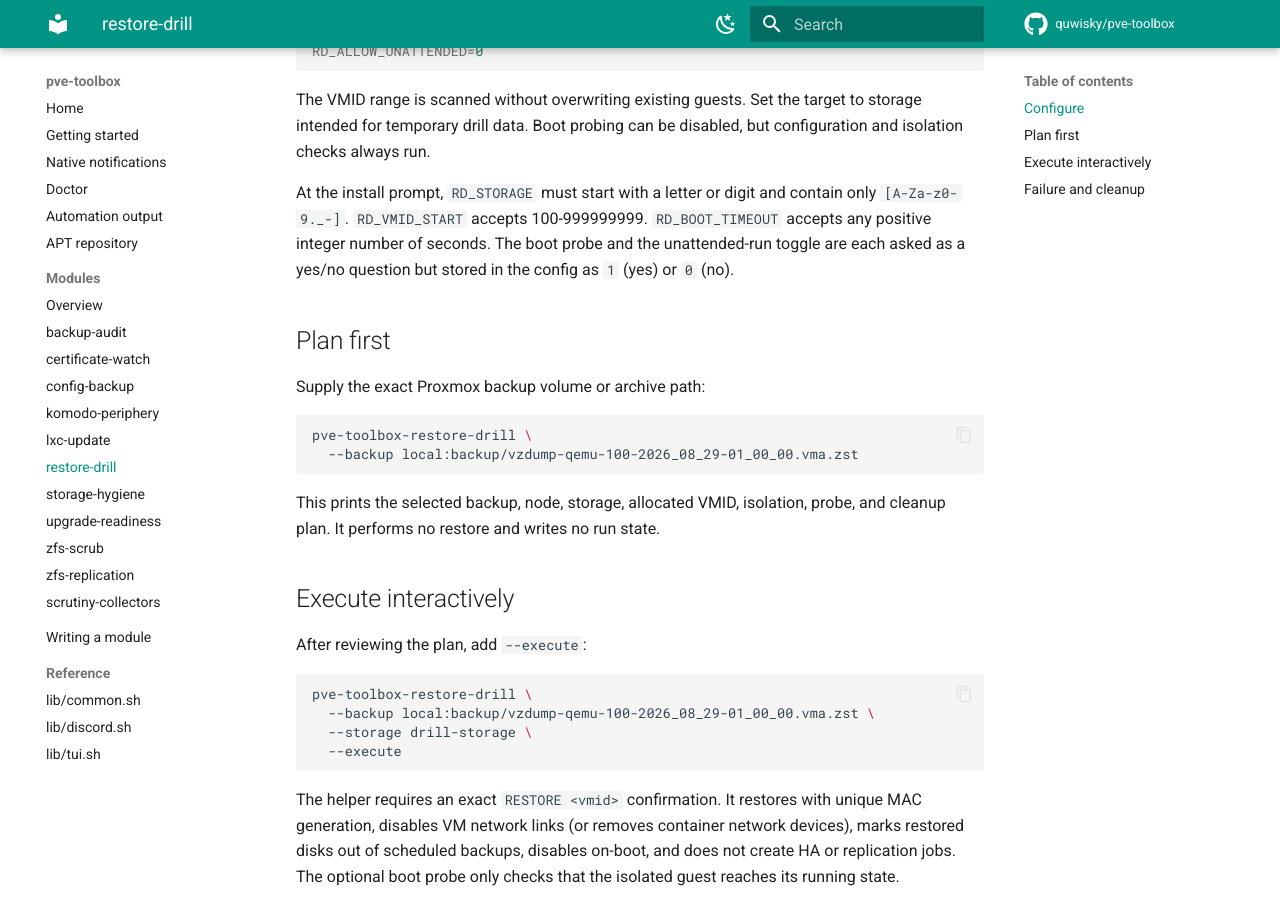
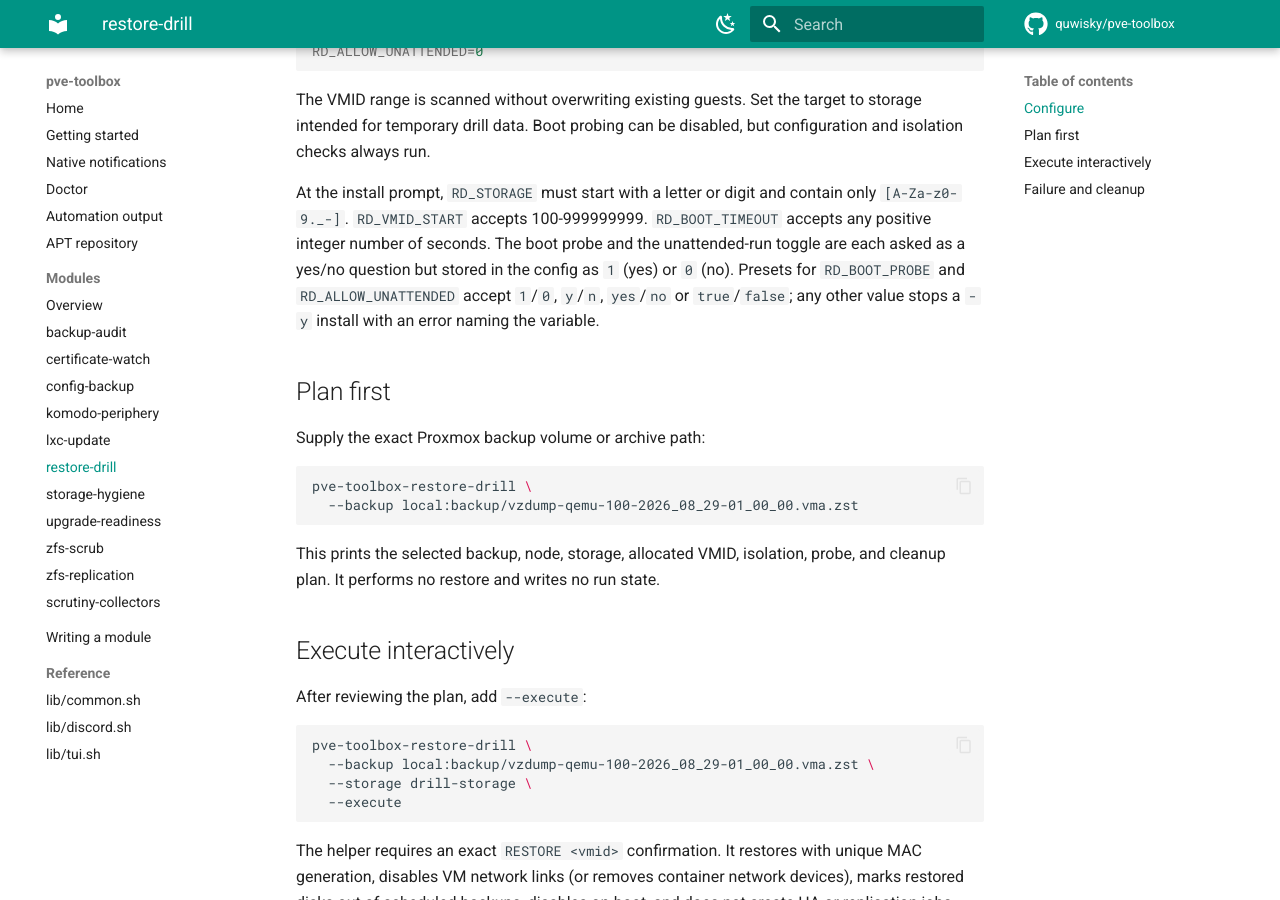
Before and after one commit to quwisky/pve-toolbox, an MkDocs documentation site: the page built from docs/modules/restore-drill.md, in a window 1280 px wide and 900 px high, scrolled down 654 px. Built offline with MkDocs 1.6.1 and Material for MkDocs 9.7.7, drawn with Linux system fonts in a browser that asks for light colours; comment, search, counter and statistics services are not loaded.

Commit message:
fix(restore-drill): ask the toggles on their own variables
The boot probe and unattended toggles were asked through lowercase
locals, so a bad -y preset was reported against the prompt text instead
of RD_BOOT_PROBE or RD_ALLOW_UNATTENDED. They are now asked directly and
shown as y/n; the config still stores 1 or 0.

```diff
--- a/docs/modules/restore-drill.md
+++ b/docs/modules/restore-drill.md
@@ -36,7 +36,10 @@ At the install prompt, `RD_STORAGE` must start with a letter or digit and
 contain only `[A-Za-z0-9._-]`. `RD_VMID_START` accepts 100-999999999.
 `RD_BOOT_TIMEOUT` accepts any positive integer number of seconds. The boot
 probe and the unattended-run toggle are each asked as a yes/no question but
-stored in the config as `1` (yes) or `0` (no).
+stored in the config as `1` (yes) or `0` (no). Presets for `RD_BOOT_PROBE`
+and `RD_ALLOW_UNATTENDED` accept `1`/`0`, `y`/`n`, `yes`/`no` or
+`true`/`false`; any other value stops a `-y` install with an error naming the
+variable.
 
 ## Plan first
 
```
Also changed, not shown: 2 other files.
